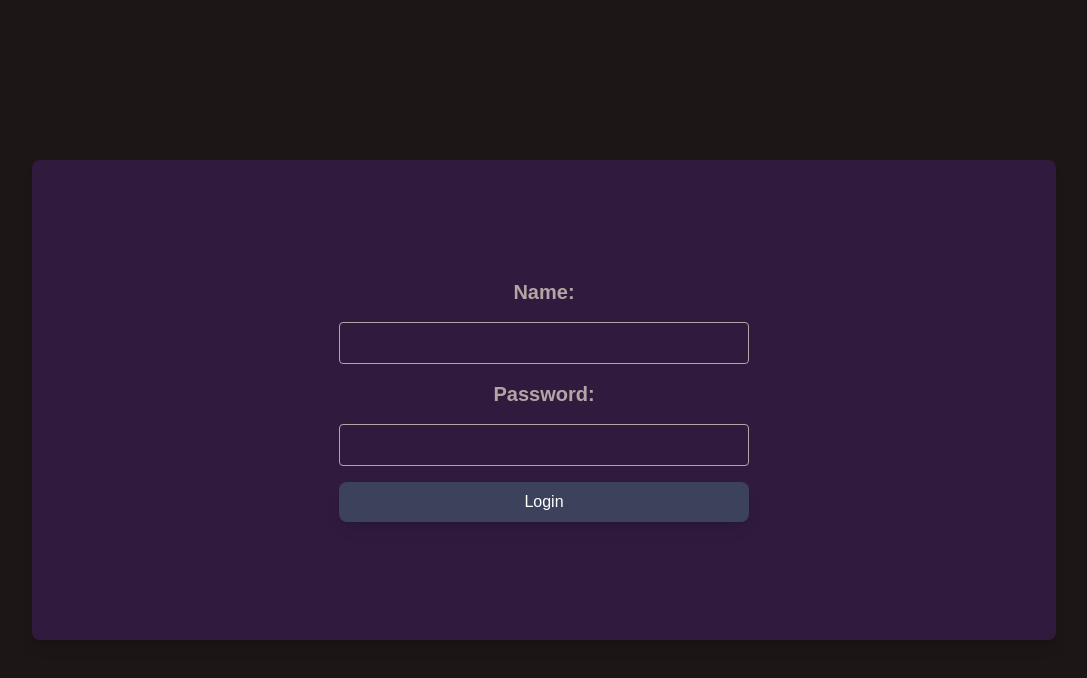
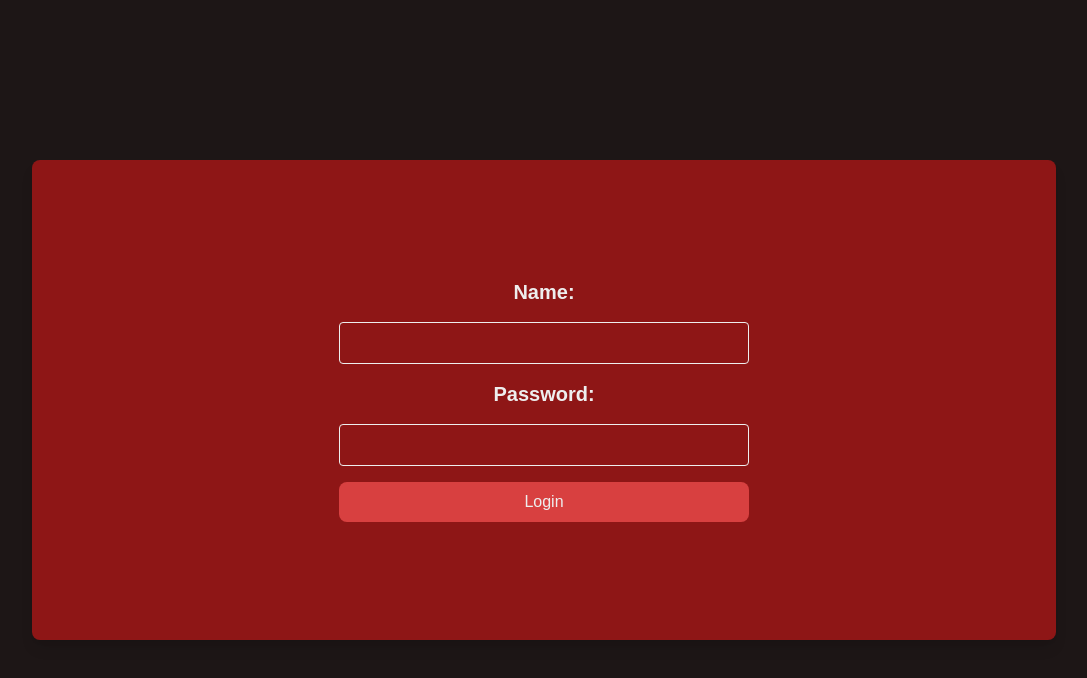
Before and after one commit to betsaleeldjuma/adminDashboard, a React (Vite) app: page /login in a window 1280 px wide. Shown: the top 678 px of the page, without its empty margins (96-1183 px from the left). Built offline with nearby package versions, Linux system fonts and the light colour scheme.

Commit message:
Update Login

```diff
--- a/src/routes/Login.tsx
+++ b/src/routes/Login.tsx
@@ -18,13 +18,13 @@ const Login = () => {
     }
 
   return (
-    <form onSubmit={handleSubmit} className="flex flex-col justify-center items-center gap-4 w-screen h-screen text-[#B4A5A5]">
-      <div className="flex flex-col justify-center items-center gap-4 w-[80%] h-[60%] bg-[#301B3F] rounded-lg shadow-lg">
+    <form onSubmit={handleSubmit} className="flex flex-col justify-center items-center gap-4 w-screen h-screen">
+      <div className="flex flex-col justify-center items-center gap-4 w-[80%] h-[60%] bg-[#8E1616] rounded-lg shadow-lg">
         <label className="text-xl font-bold">Name:</label>
         <input type="text" value={username} onChange={(e) => setUsername(e.target.value)} className="border p-2 w-[40%] rounded-sm"/>
         <label className="text-xl font-bold">Password:</label>
         <input type="password" value={password} onChange={(e) => setPassword(e.target.value)} className="border p-2 w-[40%] rounded-sm"/>
-        <button type="submit" className="bg-[#3C415C] p-2 rounded-lg shadow-lg w-[40%] text-white">Login</button>
+        <button type="submit" className="bg-[#D84040] p-2 rounded-lg  hover:shadow-[0_0_3px_#EEEEEE] w-[40%]">Login</button>
       </div>
 
     </form>
```
